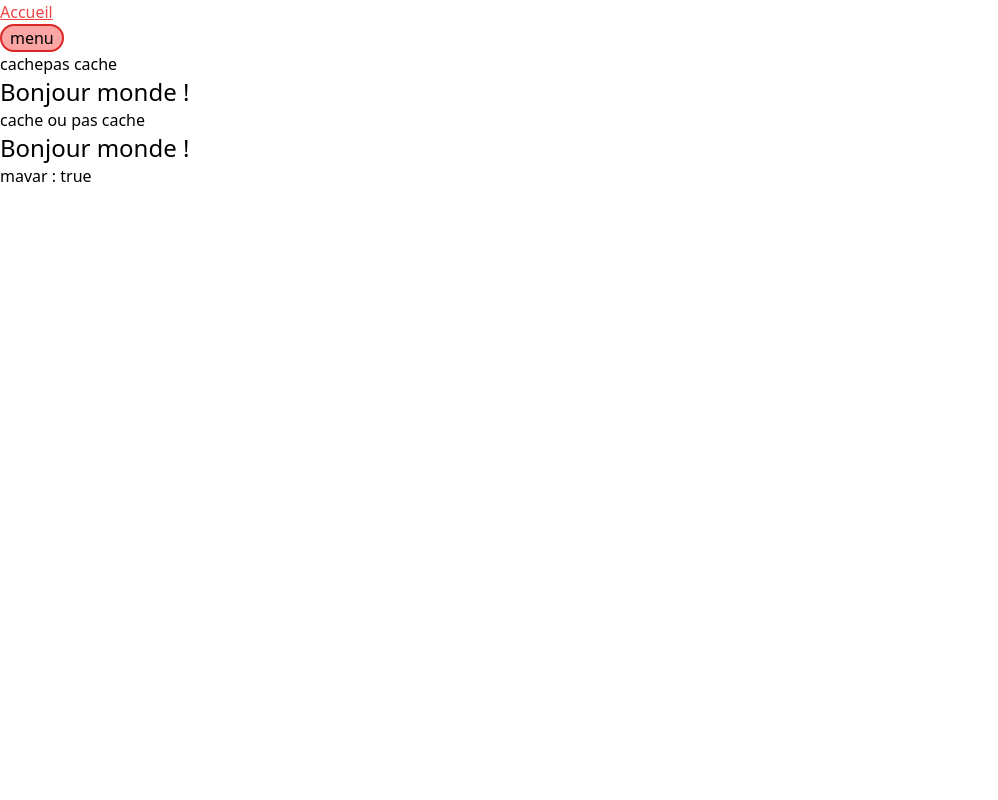
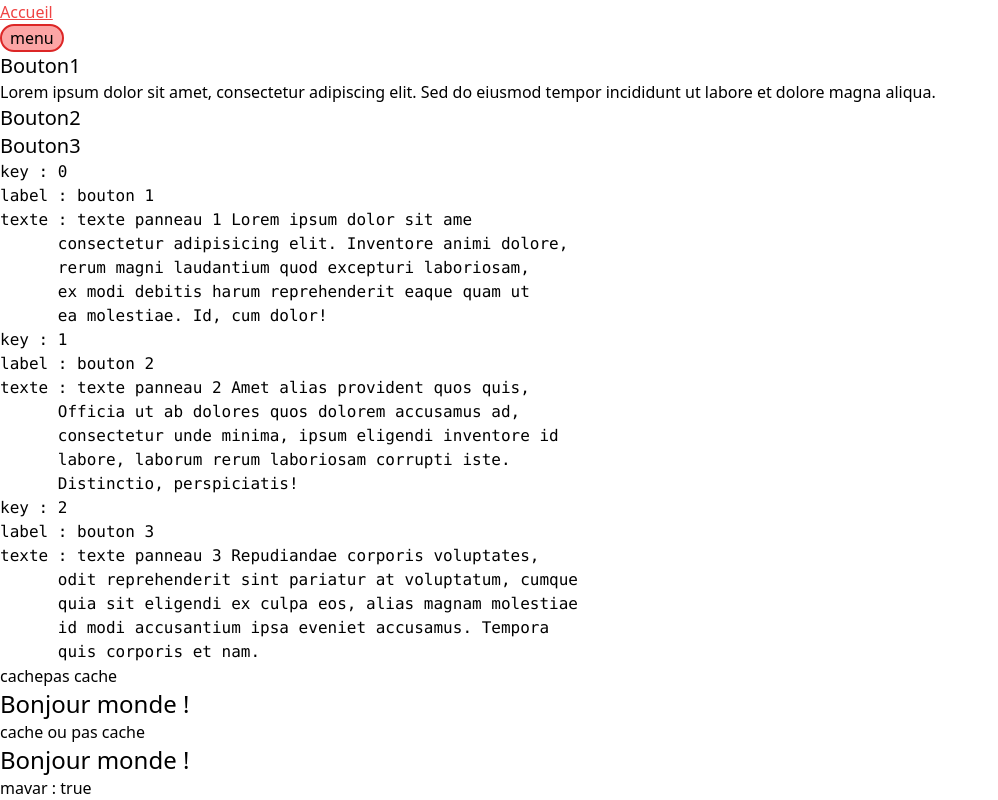
Before and after one commit to MMI-SAE-203/r213-2024-pracht-tp1-Claude2003, a Vue app: page / in a window 1280 px wide. Shown: the whole page, without its empty margins (0-998 px from the left). Built offline with nearby package versions, Linux system fonts and the light colour scheme.

Commit message:
Ajouter dans l'HTML ce code utilisant

```diff
--- a/index.html
+++ b/index.html
@@ -7,6 +7,7 @@
     <title>Vite App</title>
   </head>
   <body>
+
     <div id="app"></div>
     <script type="module" src="/src/main.ts"></script>
   </body>
--- a/src/pages/index.vue
+++ b/src/pages/index.vue
@@ -3,12 +3,66 @@
 
 import { ref } from "vue";
 
-
+const sectionOpen = ref(1)
 
 const maVar = ref(true)
+
+const sectionsData = [
+    {
+      label: 'bouton 1',
+      texte: `texte panneau 1 Lorem ipsum dolor sit ame
+      consectetur adipisicing elit. Inventore animi dolore,
+      rerum magni laudantium quod excepturi laboriosam,
+      ex modi debitis harum reprehenderit eaque quam ut
+      ea molestiae. Id, cum dolor!`
+    },
+    {
+      label: 'bouton 2',
+      texte: `texte panneau 2 Amet alias provident quos quis,
+      Officia ut ab dolores quos dolorem accusamus ad,
+      consectetur unde minima, ipsum eligendi inventore id
+      labore, laborum rerum laboriosam corrupti iste.
+      Distinctio, perspiciatis!`
+    },
+    {
+      label: 'bouton 3',
+      texte: `texte panneau 3 Repudiandae corporis voluptates,
+      odit reprehenderit sint pariatur at voluptatum, cumque
+      quia sit eligendi ex culpa eos, alias magnam molestiae
+      id modi accusantium ipsa eveniet accusamus. Tempora
+      quis corporis et nam.`
+    }
+  ]
+
 </script>
 
 <template>
+
+
+
+<section>
+    <button class="btn text-xl" @pointerdown="sectionOpen = 1">Bouton1 </button>
+    <p v-show="sectionOpen === 1">Lorem ipsum dolor sit amet, consectetur adipiscing elit. Sed do eiusmod tempor incididunt ut labore et dolore magna aliqua.</p>
+</section>
+
+<section>
+    <button class="btn text-xl" @pointerdown="sectionOpen = 2">Bouton2 </button>
+    <p v-show="sectionOpen === 2">Lorem ipsum dolor sit amet, consectetur adipiscing elit. Sed do eiusmod tempor incididunt ut labore et dolore magna aliqua.</p>
+</section>
+
+<section>
+    <button class="btn text-xl" @pointerdown="sectionOpen = 3">Bouton3 </button>
+    <p v-show="sectionOpen === 3">Lorem ipsum dolor sit amet, consectetur adipiscing elit. Sed do eiusmod tempor incididunt ut labore et dolore magna aliqua.</p>
+</section>
+
+<section v-for="({ label, texte }, key) of sectionsData" :v-key="key">
+    <pre class="font-mono">key : {{ key }}</pre>
+    <pre class="font-mono">label : {{ label }}</pre>
+    <pre class="font-mono">texte : {{ texte }}</pre>
+  </section>
+
+
+
   <button @click="maVar =
   false"> cache  </button>
 
```
